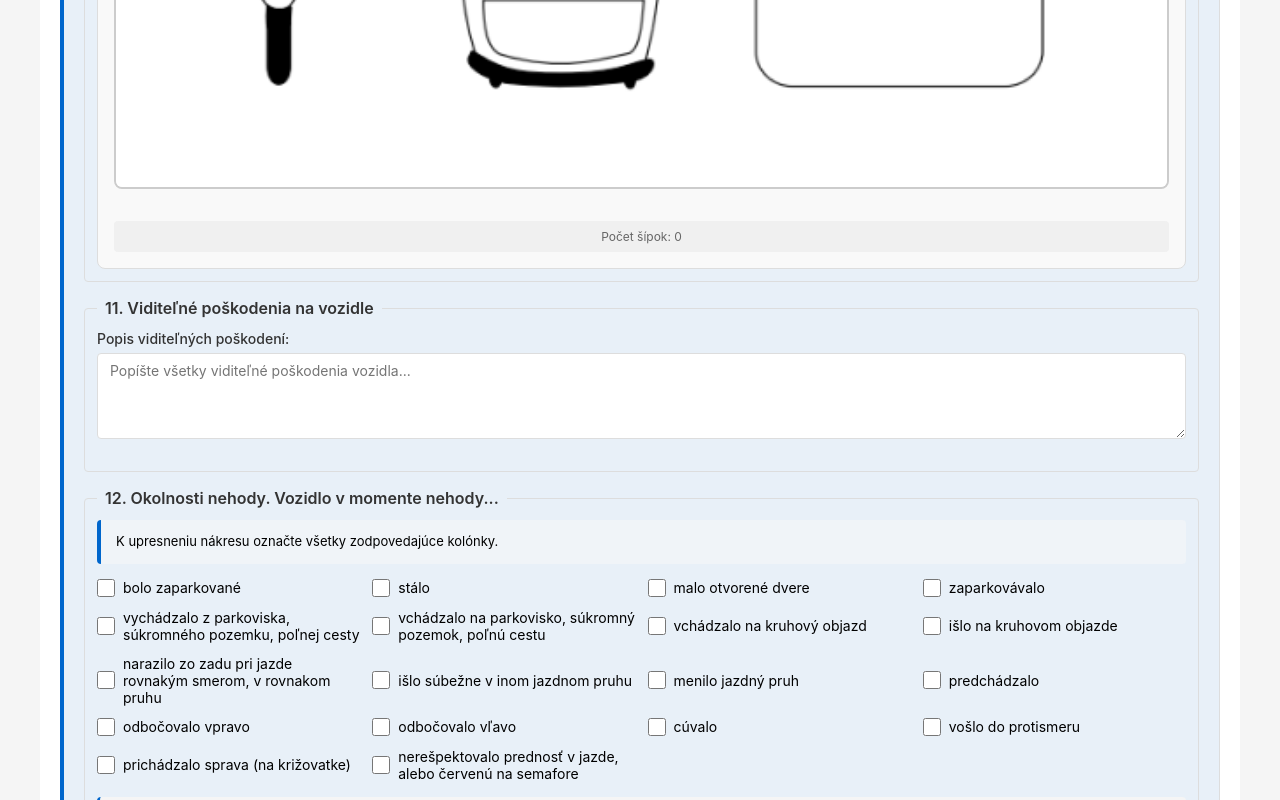
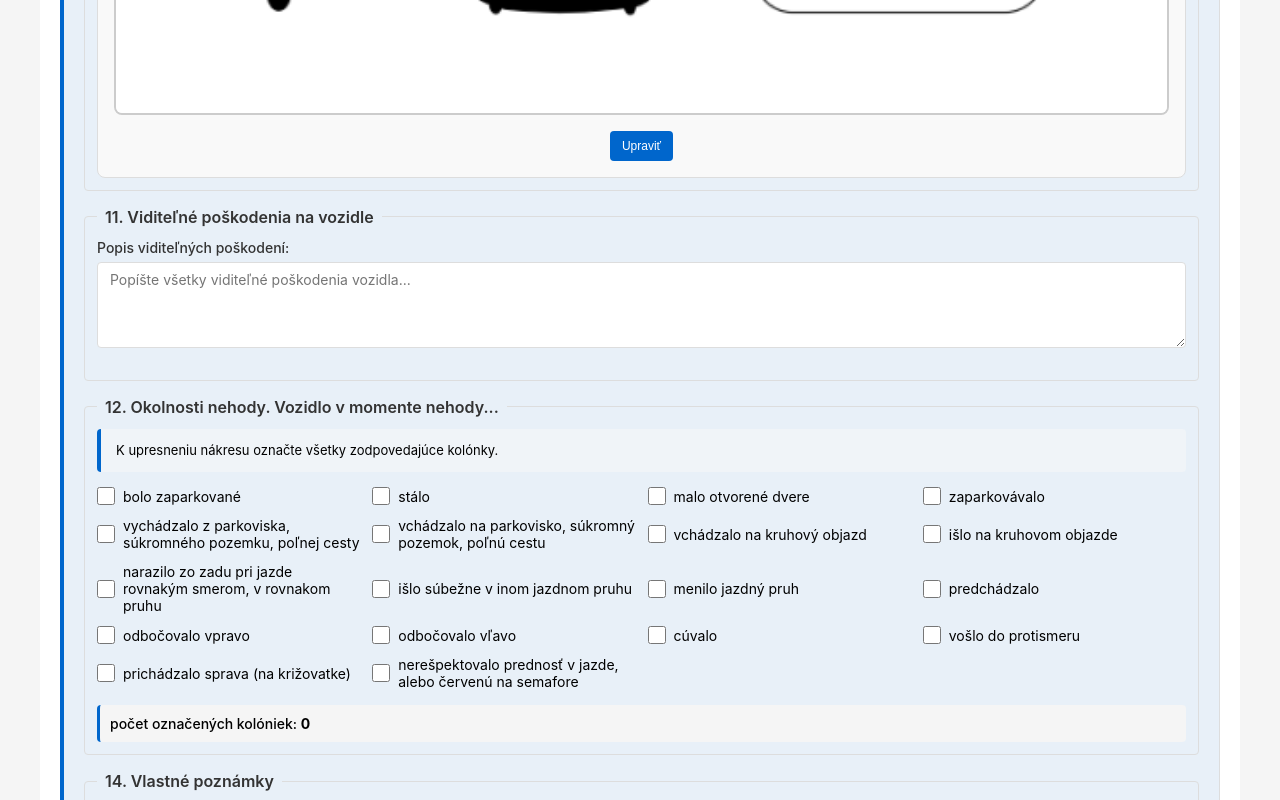
Before and after one commit to puding-svk/son, a React app: page / in a window 1280 px wide. Shown: the part 4280-5080 px from the top of the page. Built offline with nearby package versions, Linux system fonts and the light colour scheme; the HTML template or start-up script is replaced by a standard one.

Commit message:
impact marker locking

```diff
--- a/src/components/ImpactMarker.tsx
+++ b/src/components/ImpactMarker.tsx
@@ -29,6 +29,7 @@ export const ImpactMarker: React.FC<ImpactMarkerProps> = ({
   const [rotatingArrowId, setRotatingArrowId] = useState<string | null>(null);
   const [_rotationStart, setRotationStart] = useState({ x: 0, y: 0, initialRotation: 0 });
   const imgRef = useRef<HTMLImageElement | null>(null);
+  const [isEditable, setIsEditable] = useState(false);
 
   // Load background image
   useEffect(() => {
@@ -68,7 +69,7 @@ export const ImpactMarker: React.FC<ImpactMarkerProps> = ({
       canvas.removeEventListener('touchmove', touchMoveHandler);
       canvas.removeEventListener('touchend', touchEndHandler);
     };
-  }, [arrows, selectedArrowId, isDragging, rotatingArrowId, dragOffset]);
+  }, [arrows, selectedArrowId, isDragging, rotatingArrowId, dragOffset, isEditable]);
 
   const redrawCanvas = () => {
     const canvas = canvasRef.current;
@@ -173,7 +174,7 @@ export const ImpactMarker: React.FC<ImpactMarkerProps> = ({
 
   const handleCanvasClick = (e: React.MouseEvent<HTMLCanvasElement>) => {
     const canvas = canvasRef.current;
-    if (!canvas) return;
+    if (!canvas || !isEditable) return;
 
     // Don't create new arrow while rotating
     if (rotatingArrowId) return;
@@ -217,7 +218,7 @@ export const ImpactMarker: React.FC<ImpactMarkerProps> = ({
 
   const handleCanvasMouseDown = (e: React.MouseEvent<HTMLCanvasElement>) => {
     const canvas = canvasRef.current;
-    if (!canvas) return;
+    if (!canvas || !isEditable) return;
 
     const rect = canvas.getBoundingClientRect();
     const scaleX = canvas.width / rect.width;
@@ -358,6 +359,15 @@ export const ImpactMarker: React.FC<ImpactMarkerProps> = ({
     setSelectedArrowId(null);
   };
 
+  const handleDone = () => {
+    setSelectedArrowId(null);
+    setIsEditable(false);
+  };
+
+  const handleEdit = () => {
+    setIsEditable(true);
+  };
+
   const handleClearAll = () => {
     onArrowsChange([]);
     setSelectedArrowId(null);
@@ -380,6 +390,7 @@ export const ImpactMarker: React.FC<ImpactMarkerProps> = ({
 
   const handleCanvasTouchStart = (e: TouchEvent) => {
     e.preventDefault();
+    if (!isEditable) return;
     const coords = getTouchCoordinates(e);
     if (!coords) return;
 
@@ -479,9 +490,11 @@ export const ImpactMarker: React.FC<ImpactMarkerProps> = ({
 
   return (
     <div className="impact-marker-container">
+      {isEditable && (
         <div className="impact-marker-info">
           <p>{t('vehicle.impactMarkerInfo') || 'Click on the image to add impact markers. Click on a marker to select it.'}</p>
         </div>
+      )}
 
       <canvas
         ref={canvasRef}
@@ -496,7 +509,7 @@ export const ImpactMarker: React.FC<ImpactMarkerProps> = ({
       />
 
       <div className="impact-marker-controls">
-        {selectedArrowId && (
+        {isEditable && selectedArrowId && (
           <>
             <button
               type="button"
@@ -505,14 +518,6 @@ export const ImpactMarker: React.FC<ImpactMarkerProps> = ({
               title={t('vehicle.rotateLeft') || 'Rotate Left'}
             >
               ↶ {t('vehicle.rotateLeft') || 'Rotate Left'}
-            </button>
-            <button
-              type="button"
-              className="btn-small"
-              onClick={() => setSelectedArrowId(null)}
-              title={t('common.done') || 'Done'}
-            >
-              ✓ {t('common.done') || 'Done'}
             </button>
             <button
               type="button"
@@ -532,7 +537,27 @@ export const ImpactMarker: React.FC<ImpactMarkerProps> = ({
             </button>
           </>
         )}
-        {arrows.length > 0 && (
+        {!isEditable && (
+          <button
+            type="button"
+            className="btn-small"
+            onClick={handleEdit}
+            title={t('vehicle.editMarkers') || 'Edit Markers'}
+          >
+            {t('vehicle.editMarkers') || 'Edit'}
+          </button>
+        )}
+        {isEditable && (
+          <button
+            type="button"
+            className="btn-small"
+            onClick={handleDone}
+            title={t('common.done') || 'Done'}
+          >
+            ✓ {t('common.done') || 'Done'}
+          </button>
+        )}
+        {isEditable && arrows.length > 0 && (
           <button
             type="button"
             className="btn-small btn-delete"
@@ -544,10 +569,12 @@ export const ImpactMarker: React.FC<ImpactMarkerProps> = ({
         )}
       </div>
 
+      {isEditable && (
         <div className="impact-marker-status">
           {t('vehicle.totalMarkers') || 'Total markers'}: {arrows.length}
           {selectedArrowId && <span> | {t('vehicle.selected') || 'Selected'}</span>}
         </div>
+      )}
     </div>
   );
 };
--- a/src/locales/en.json
+++ b/src/locales/en.json
@@ -96,6 +96,7 @@
     "rotateRight": "Rotate Right",
     "deleteMarker": "Delete",
     "clearAllMarkers": "Clear All",
+    "editMarkers": "Edit",
     "totalMarkers": "Total markers",
     "selected": "Selected",
     "section11": "11. Visible Damage",
--- a/src/locales/sk.json
+++ b/src/locales/sk.json
@@ -96,6 +96,7 @@
     "rotateRight": "Otočiť vpravo",
     "deleteMarker": "Odstrániť",
     "clearAllMarkers": "Vymazať všetky",
+    "editMarkers": "Upraviť",
     "totalMarkers": "Počet šípok",
     "selected": "Vybraná",
     "section11": "11. Viditeľné poškodenia na vozidle",
```
Lines whose indentation alone changed are shown as unchanged.
